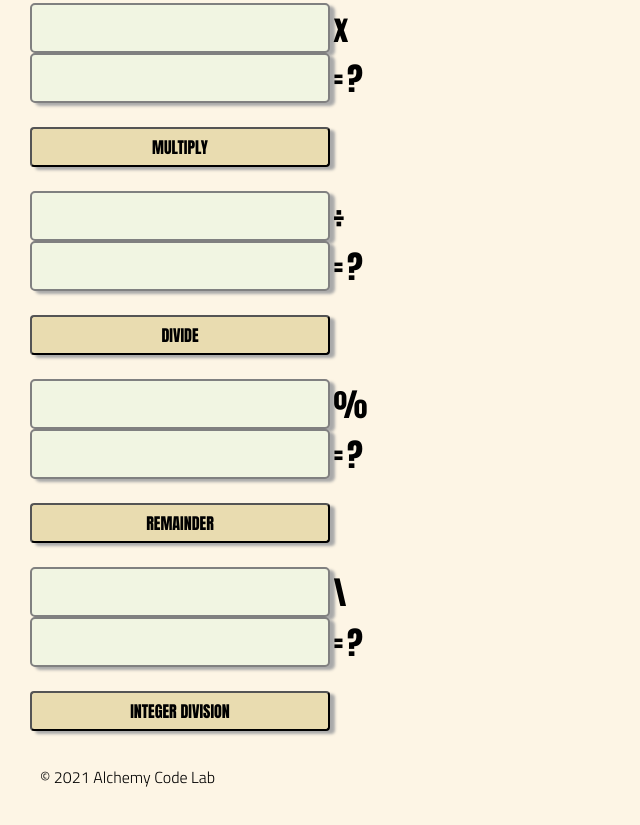
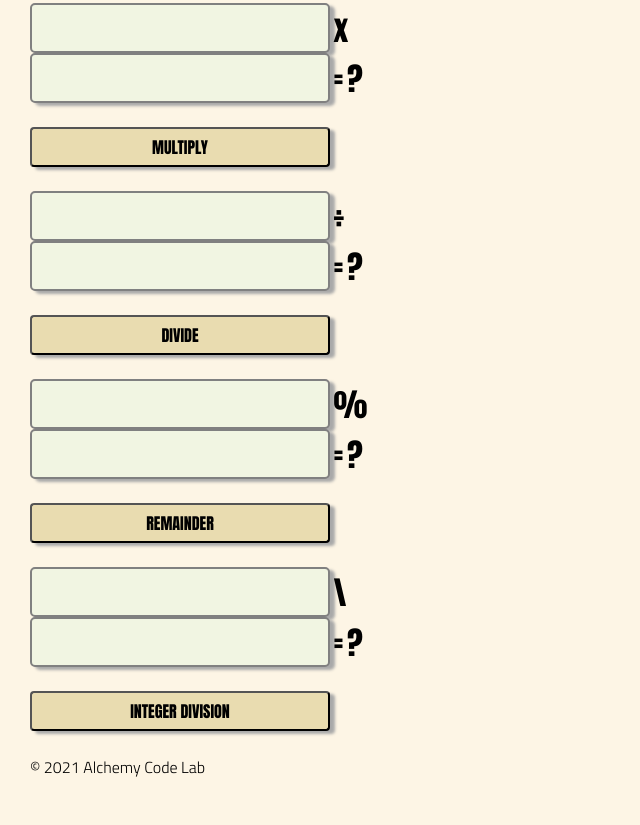
Before and after one commit to justin-w-soto/Lab-04-Calculator, a plain HTML site: page index.html in a window 1280 px wide. Shown: the part 513-1338 px from the top of the page, without its empty margins (0-640 px from the left). Drawn offline with Linux system fonts and the light colour scheme.

Commit message:
fixed a booboo

```diff
--- a/styles/styles.css
+++ b/styles/styles.css
@@ -32,12 +32,6 @@ h1 {
     font-size: 3.5rem;
     font-weight: bolder;
     font-family: Impact, Haettenschweiler, 'Arial Narrow Bold', sans-serif;
-
-}
-
-footer {
-
-    padding: 10px;
 }
 
 button {
```
Also changed, not shown: test/tests.js (line endings or trailing spaces).
